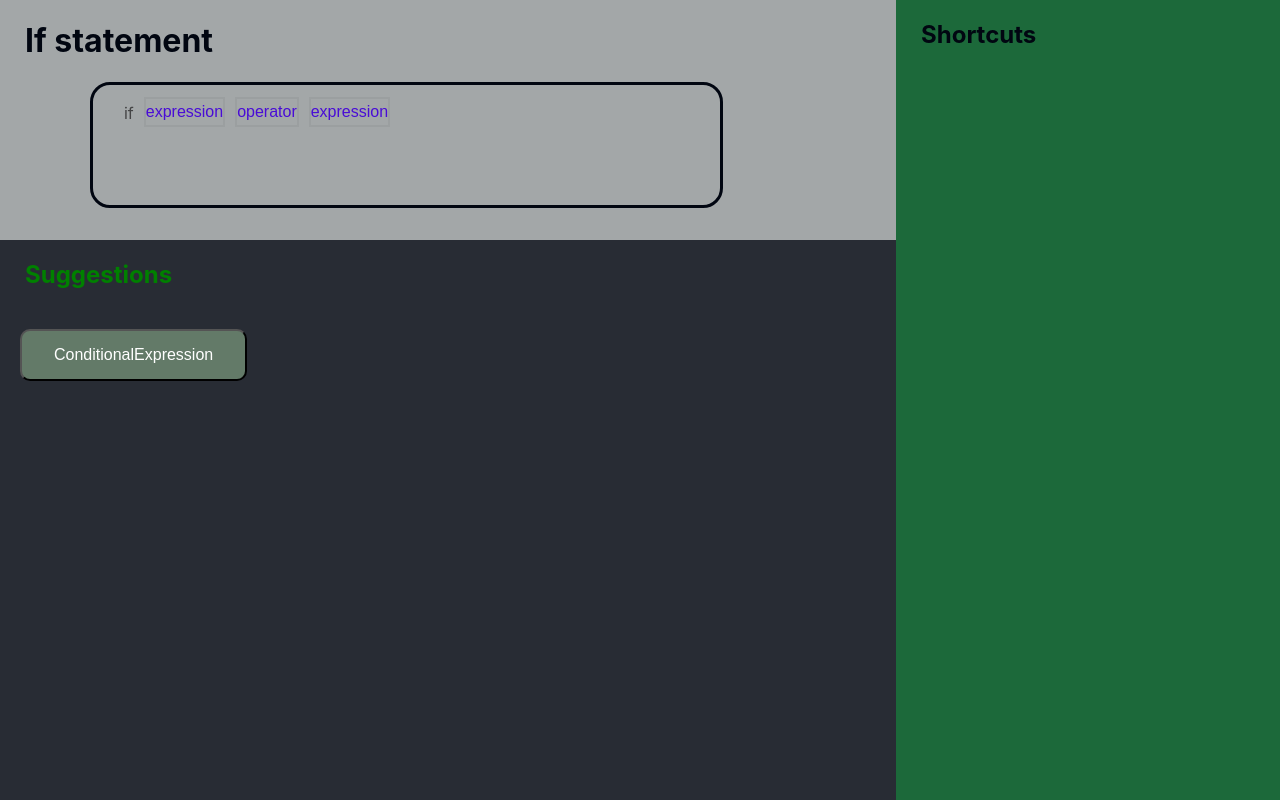
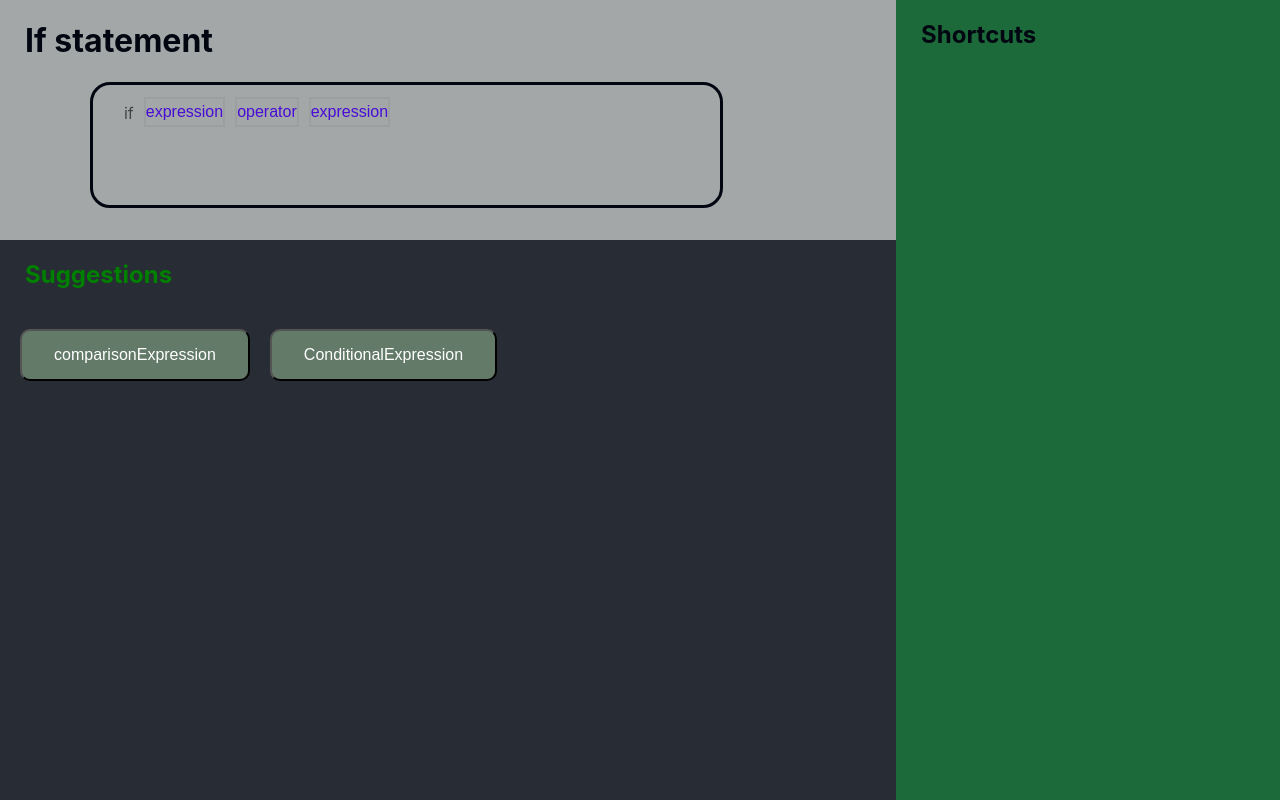
Before and after one commit to madushajg/expression-editor-poc, a React (Create React App) app: page / in a window 1280 px wide. Both pictures are taken after a click on the button "comparisonExpression". Built offline with nearby package versions, Linux system fonts and the light colour scheme.

Commit message:
Add expression recursive logic

```diff
--- a/src/components/leftPane.tsx
+++ b/src/components/leftPane.tsx
@@ -8,7 +8,7 @@ interface ExpressionType {
   parent?: ExpressionType,
   template: string[]
   supportedExprs: ExpressionType[],
-  // recursive?: boolean
+  recursive?: boolean
 }
 
 // interface BallerinaTypes {
@@ -19,7 +19,8 @@ interface ExpressionType {
 const conditionalExpr: ExpressionType = {
   kind: "ConditionalExpression",
   template: ["expression", "?", "expression", ":", "expression"], // conditional expr has two templates
-  supportedExprs: [] // suggestions, in Ui we show the vars and functions
+  supportedExprs: [], // suggestions, in Ui we show the vars and functions
+  recursive:false
 }
 // enum ComparisonOperatorTypes {
 //     GREATER_THAN = ">",
@@ -34,20 +35,22 @@ const conditionalExpr: ExpressionType = {
 const comparisonExpr: ExpressionType = {
   kind: "comparisonExpression",
   template: ["expression", "operator", "expression"], // how can we manage the operators
-  supportedExprs: [conditionalExpr]
+  supportedExprs: [conditionalExpr],
+  recursive:true,
 }
 
 const logicalExpr: ExpressionType = {
   kind: "logicalExpression",
   template: ["expression", "operator", "expression"],
   supportedExprs: [comparisonExpr],
+  recursive:true,
 }
 
 const ifElseExprType: ExpressionType = {
   kind: "ifElseExpression",
   template: ["expression"],
   supportedExprs: [comparisonExpr, logicalExpr],
-  // recursive:true,
+  recursive:false,
 }
 
 export function LeftPane() {
@@ -156,7 +159,10 @@ export function LeftPane() {
         <StatementPane exprItem={selectedExpressionType} onClick={setSelectedExpressionType} />
         <div className="App-context-sensitivePane">
         <h2 style={{ color: "green" }}>Suggestions</h2>
-        {selectedExpressionType.supportedExprs.map(expression => (
+        {selectedExpressionType.recursive ?  <button onClick={() => setSelectedExpressionType(selectedExpressionType)}>{selectedExpressionType.kind}</button> : null}
+        {
+        selectedExpressionType.supportedExprs.map(expression => (
+
             <button onClick={() => setSelectedExpressionType(expression)}>{expression.kind}</button>
           ))}
       </div>
```
